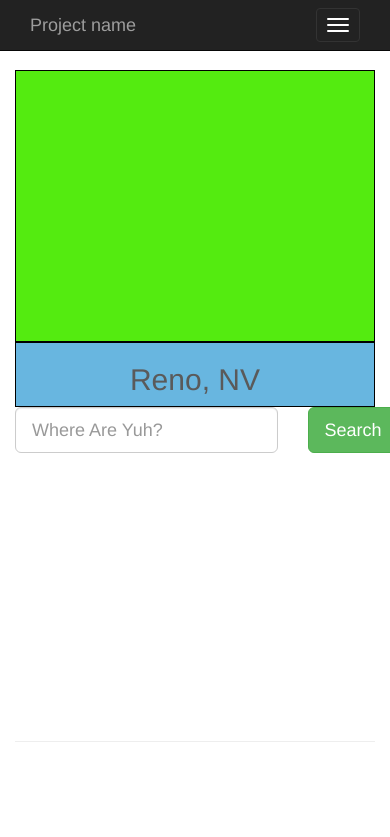
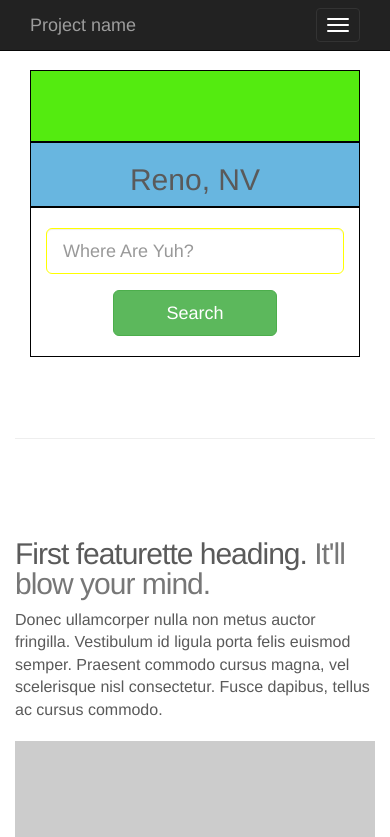
Before and after one commit to Doanvin/weather-by-burr, a website: page src/index.html in a window 390 px wide. Shown: the top 837 px of the page. Drawn offline with nearby package versions, Linux system fonts and the light colour scheme; files that its build step writes are made by us from their sources; placeholder pictures from the web are drawn by us.

Commit message:
Restructured html/css, mostly responsive now, comment indentation in weatherApi.js

```diff
--- a/src/assets/js/weatherApi.js
+++ b/src/assets/js/weatherApi.js
@@ -1,14 +1,14 @@
 /* exported getWeatherItem */
 function getWeatherItem() {
-    let queryText = document.getElementsByClassName('weather__query-item--start')[0].value;
+    let queryText = document.getElementsByClassName('search__input')[0].value;
     queryText = queryText.replace(/,/, '%2C').replace(/ /, '%20');
     const startUrl = 'https://query.yahooapis.com/v1/public/yql?q=select%20*%20from%20weather.forecast%20where%20woeid%20in%20(select%20woeid%20from%20geo.places(1)%20where%20text%3D%22';
     const endUrl = '%22)&format=json&env=store%3A%2F%2Fdatatables.org%2Falltableswithkeys&callback=parseWeatherItem';
-  // Format the url
+    // Format the API call url
     let url = startUrl + queryText + endUrl;
     url = url.replace(/"/, '');
-  // Create the script element that makes the api call and uses
-  // parseWeatherItem() as a callback.
+    // Create the script element that makes the api call and uses
+    // parseWeatherItem() as a callback.
     const script = document.createElement('script');
     script.type = 'text/javascript';
     script.src = url;
@@ -17,8 +17,8 @@ function getWeatherItem() {
 
 /* exported parseWeatherItem */
 function parseWeatherItem (o) {
-  // Parses returned response, o, and extracts
-  // the title, links, and text of each news story.
+    // Parses returned response, o, and extracts
+    // the title, links, and text of each news story.
     const results = o.query.results.channel;
     const city = results.location.city;
     const state = results.location.region;
@@ -30,8 +30,8 @@ function parseWeatherItem (o) {
 }
 
 function createWeatherCurrent (city, state, country, currentConditions) {
-  // Takes parsed weather info and creates a div to be placed in the
-  // #weatherCurrent div. All variables passed in should be strings.
+    // Takes parsed weather info and creates a div to be placed in the
+    // .weatherCurrent div. All variables passed in should be strings.
     let location = document.getElementsByClassName('weather__location')[0];
     location.innerHTML = city + ', ' + state + '<br/>' + country;
 
@@ -40,6 +40,8 @@ function createWeatherCurrent (city, state, country, currentConditions) {
 }
 
 function createWeatherForecast (forecasts) {
+    // Takes parsed weather info and creates a div to be placed in the
+    // .weather__forecast div. Forecasts is an array of objects.
     const noForecasts = forecasts.length;
     let forecastHtml = '';
     for (let i = 0; i < noForecasts; i++) {
@@ -47,7 +49,7 @@ function createWeatherForecast (forecasts) {
         const high = forecasts[i].high;
         const low = forecasts[i].low;
         const text = forecasts[i].text;
-        forecastHtml += '<div class="weather__forecast-item col-md-2"><h3>' + day + '</h3><p>' + high + '</p><p>' + low + '</p><p>' + text + '</p></div>';
+        forecastHtml += '<div class="weather__forecast-item col-xs-6 col-sm-3 col-md-2"><h3>' + day + '</h3><p>' + high + '</p><p>' + low + '</p><p>' + text + '</p></div>';
     }
     // Remove hidden class to display weather__forecast-title div
     const forecastTitle = document.getElementsByClassName('weather__forecast-title')[0];
--- a/src/assets/scss/sections/weather.scss
+++ b/src/assets/scss/sections/weather.scss
@@ -1,41 +1,99 @@
+// Functional Variables
+$phone-heading-size: 3rem;
+$tablet-heading-size: 4rem;
+$desktop-heading-size: 5rem;
+
+// Descriptive Variables
+$black: #000;
+
+@mixin border {
+  border: 1px solid $black;
+}
+
+@mixin block-margin {
+  margin-left: auto;
+  margin-right: auto;
+}
+
 .weather {
-  height: 70vh;
-  margin: 7rem auto 0;
+  margin-top: 7rem;
 
-  .weather__padding {
-    background: rgb(84, 235, 16);
-    border: 1px solid black;
-    padding-top: 25rem;
+  &__search {
+    border: 1px solid;
+
   }
 
-  .weather__current {
+  &__current {
+    @include border;
+    @include block-margin;
     background: rgb(104, 182, 224);
-    border: 1px solid black;
-    margin-left: auto;
-    margin-right: auto;
+    // padding-bottom: 10px;
   }
 
-  .weather__query {
+  &__condition {
+    font-size: $phone-heading-size;
+  }
+
+  &__query {
+    @include border;
     background: rgb(222, 236, 65);
-    border: 1px solid black;
     margin: 15px;
   }
 
-  .weather__query-item {
+  &__query-item {
     // max-width: 800px;
 
-    .weather__query-item--start {
+    &--start {
       background: rgb(4, 22, 45);
       margin-right: 10px;
     }
 
-    .weather__query-item--end {
+    &--end {
       background: rgb(57, 228, 179);
       margin-left: 10px;
     }
   }
 
-  @media only screen and (max-width: 768px) {
-
+  &__forcast {
+    @include border;
+    @include block-margin;
   }
 }
+
+.padding {
+  @include border;
+  background: rgb(84, 235, 16);
+  padding-top: 5rem;
+}
+
+.search {
+  padding-bottom: 20px;
+  padding-top: 20px;
+  width: 100%;
+
+  &--center {
+    @include border;
+    @include block-margin;
+    float: none;
+  }
+
+  &__input {
+    border: 1px solid yellow;
+  }
+}
+
+@media (max-width: 767px) {
+  .search__button {
+    float: none;
+    margin-left: 25%;
+    margin-right: 25%;
+    margin-top: 16px;
+    width: 50%;
+  }
+}
+
+@media (min-width: 768px) {
+  .search {
+    padding-bottom: 70px;
+  }
+}
--- a/src/index.html
+++ b/src/index.html
@@ -7,7 +7,7 @@
   <title>Weather By Burr</title>
   <link rel="stylesheet" href="https://maxcdn.bootstrapcdn.com/bootstrap/3.3.7/css/bootstrap.min.css" integrity="sha384-BVYiiSIFeK1dGmJRAkycuHAHRg32OmUcww7on3RYdg4Va+PmSTsz/K68vbdEjh4u" crossorigin="anonymous">
   <link rel="stylesheet" href="assets/css/main.min.css">
-  <link defer rel="stylesheet" href="assets/css/defer.min.css">
+  <link rel="stylesheet" href="assets/css/defer.min.css">
 </head>
 <body>
   <div class="navbar-wrapper">
@@ -49,12 +49,13 @@
       </div>
     </div>
 
-
+    <!-- <hr class="featurette-divider"> -->
 
     <!-- Begin the weather api section -->
-    <section class="weather container">
+    <section class="weather-wrapper container-fluid">
+      <div class="weather container">
         <!-- Padding that is hidden when #weatherResults is displayed -->
-      <div class="weather__padding">&nbsp;</div>
+        <div class="padding">&nbsp;</div>
         <!-- Div tag for displaying current weather conditions after a query -->
         <div class="row weather__current">
           <div class="col-xs-12 text-center">
@@ -62,20 +63,21 @@
             <p class="weather__condition"></p>
           </div>
         </div>
-      <div class="row">
-        <div class="col-md-10 col-xs-9">
-          <input type="text" class="input-lg form-control weather__query-item--start" name="weatherQuery" value="" placeholder="Where Are Yuh?">
+        <!-- row class not needed because of the form-control class -->
+        <div class="search search--center">
+          <div class="col-sm-8 col-sm-offset-1 col-md-6 col-md-offset-2">
+            <input type="text" class="input-lg form-control search__input" name="weatherQuery" value="" placeholder="Where Are Yuh?">
           </div>
-        <div class="col-md-2 col-xs-3">
-          <button type="button" class="btn btn-lg btn-success weather__query-item--end" onclick="getWeatherItem();">Search</button>
+          <button type="button" class="col-sm-2 btn btn-lg btn-success search__button" onclick="getWeatherItem();">Search</button>
         </div>
-      </div>
+
         <!-- Div tag for weather forecast results -->
         <div class="row weather__forecast">
           <div class="col-xs-12 text-center">
             <h2 class="weather__forecast-title hidden">Here's the Forecast You Cunt</h2>
           </div>
           <div class="weather__forecast-boxes"></div>
+        </div>
       </div>
     </section>
 
```
Lines whose indentation alone changed are shown as unchanged.
